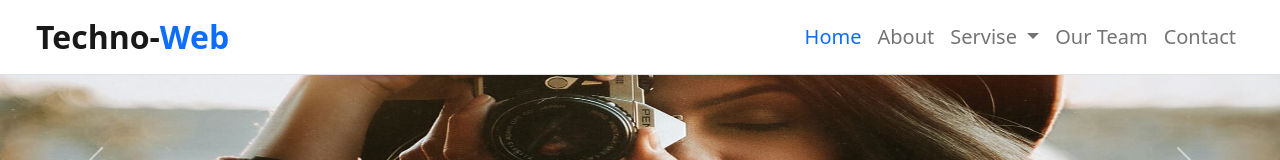
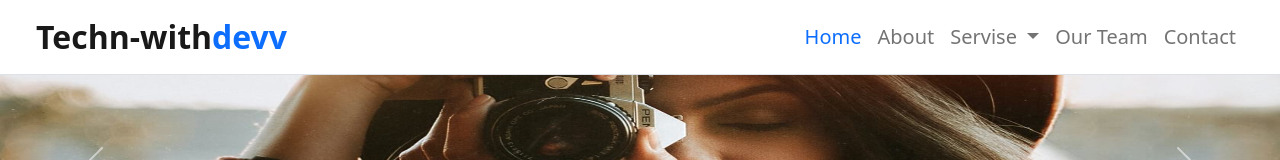
Before and after one commit to Divyasoniworld/bootstrap5-website, a plain HTML site: page index.html in a window 1280 px wide. Shown: the top 160 px of the page. Drawn offline with nearby package versions, Linux system fonts and the light colour scheme.

Commit message:
Update index.html

```diff
--- a/index.html
+++ b/index.html
@@ -20,7 +20,7 @@
 <header id="home">
   <nav class="navbar navbar-expand-lg navbar-light bg-white px-4 border-bottom fixed-top">
     <div class="container-fluid">
-      <a class="navbar-brand fs-2" href="#"><b>Techno-</b><span class="text-primary"><b>Web</b></span></a>
+      <a class="navbar-brand fs-2" href="#"><b>Techn-with</b><span class="text-primary"><b>devv</b></span></a>
       <button class="navbar-toggler" type="button" data-bs-toggle="collapse" data-bs-target="#navbarSupportedContent" aria-controls="navbarSupportedContent" aria-expanded="false" aria-label="Toggle navigation">
         <span class="navbar-toggler-icon"></span>
       </button>
```
